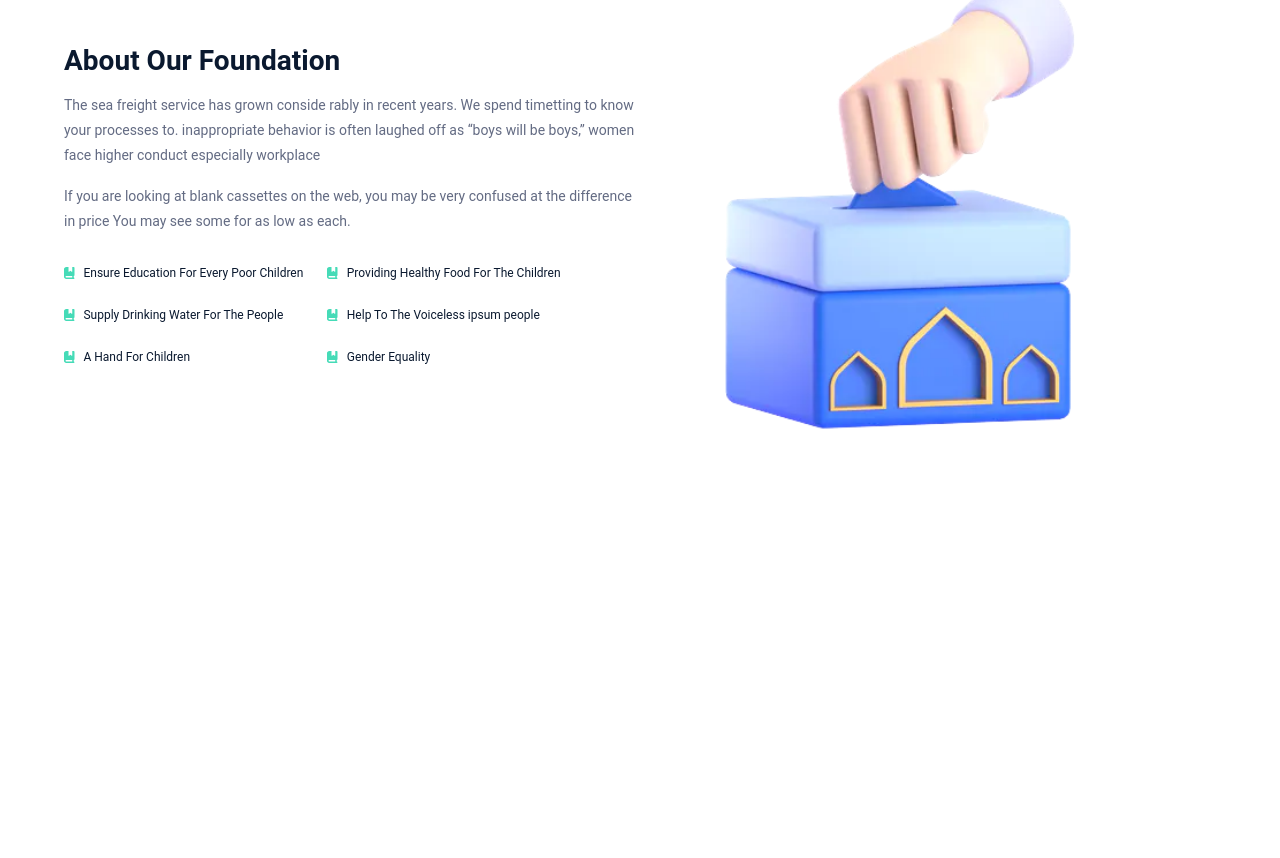
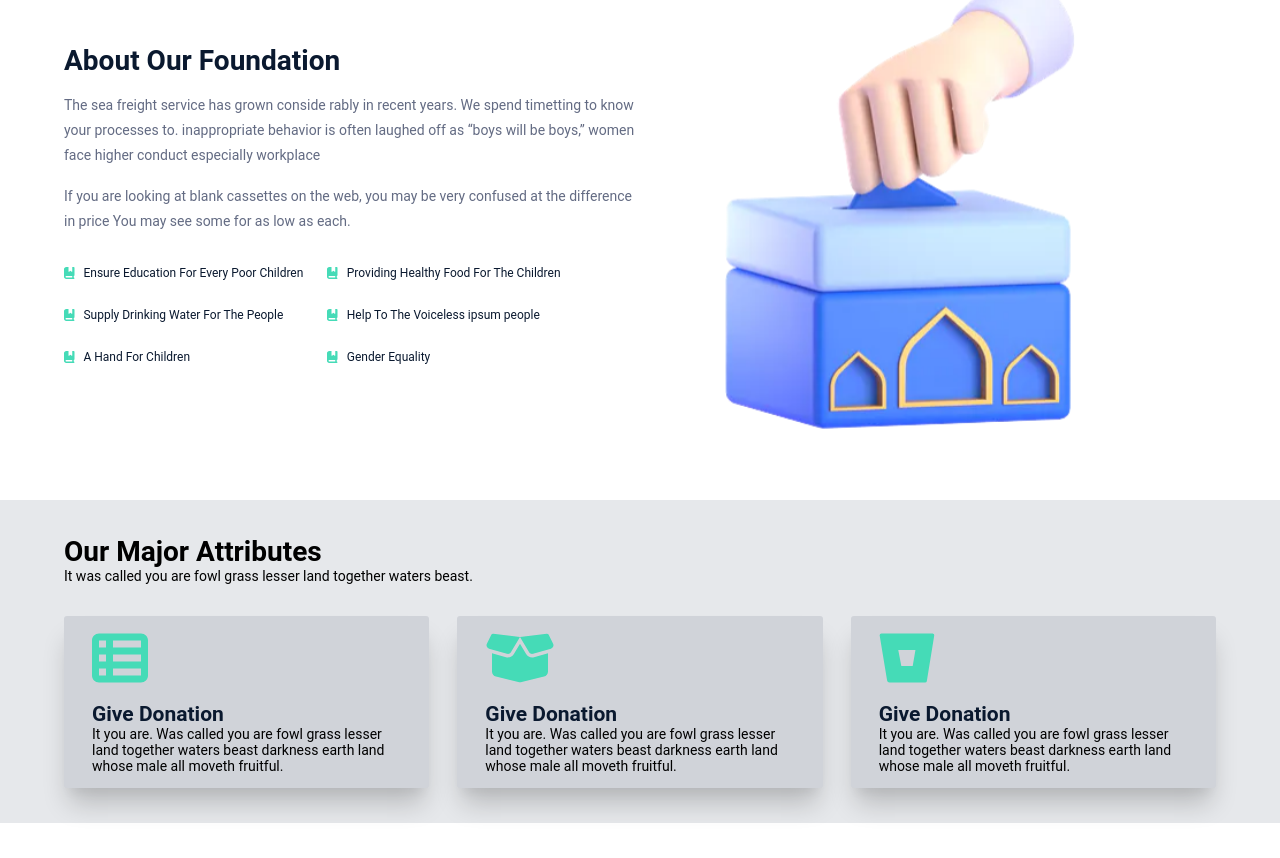
Before and after one commit to LordCodex/vitriol, a Vue app: page / in a window 1280 px wide. Shown: the part 534-1392 px from the top of the page. Before the commit the page ends 1034 px from the top, so only its background shows below. Built offline with nearby package versions, Linux system fonts and the light colour scheme.

Commit message:
third commit

```diff
--- a/src/App.vue
+++ b/src/App.vue
@@ -2,16 +2,20 @@
 
   <HeaderNew/>
   <AboUt/>
+  <MaJor/>
 </template>
 
 <script>
+import MaJor from './components/Major.vue'
 import HeaderNew from './components/Header.vue'
 import AboUt from './components/About.vue'
+
 export default {
   name: 'App',
   components: {
     HeaderNew,
     AboUt,
+    MaJor,
   }
 }
 </script>
--- a/src/assets/css/About.css
+++ b/src/assets/css/About.css
@@ -13,6 +13,7 @@
 
 .about-image {
     width: 50%;
+    animation: myAnim 1s ease 0s 1 normal forwards;
 }
 
 .freight {
@@ -50,3 +51,15 @@
         width: 100%;
     }
 }
+
+@keyframes myAnim {
+	0% {
+		opacity: 0;
+		transform: translateX(250px);
+	}
+
+	100% {
+		opacity: 1;
+		transform: translateX(0);
+	}
+}
--- /dev/null
+++ b/src/assets/css/Major.css
@@ -0,0 +1,50 @@
+
+
+
+.major-section{
+    background-color: rgba(17, 34, 64, 0.1);
+    margin-bottom: 2.5em;
+    padding: 2.5em 0px;
+}
+.major{
+    width: 100%;
+    max-width:90%;
+    margin: 0 auto;
+}
+.donate{
+    color: rgb(10, 25, 47);
+    font-size: 21px;
+    font-weight: 700;
+}
+.major-box{
+    display: flex;
+    align-items: center;
+    gap: 2em;
+
+}
+.fa-box-open,.fa-bitbucket,.fa-table-list{
+    font-size:56px;
+    color: rgb(69, 219, 183);
+}
+
+.boxes{
+    padding:14px 28px;
+    background-color:#D0D3D9;
+    border-radius: 3px;
+    box-shadow: rgb(0 0 0 / 20%) 0px 20px 25px -5px, rgb(0 0 0 / 4%) 0px 10px 10px -5px;
+    transition: all 0.8s ease 0s;
+
+}
+
+.boxes:hover{
+    transform: translateY(-50px)
+}
+
+
+@media (max-width:768px){
+    .major-box{
+        flex-direction: column;
+    }
+
+
+}
--- /dev/null
+++ b/src/components/Major.vue
@@ -0,0 +1,59 @@
+<template>
+  <div class="major-section">
+    <div class="major">
+      <div class="major-text">
+
+        <h1 class="foundation">Our Major Attributes</h1>
+        <p class="freight">
+          It was called you are fowl grass lesser land together waters beast.
+        </p>
+      </div>
+      <br />
+      <br />
+      <div class="major-boxes">
+        <div class="major-box">
+          <div class="boxes">
+            <i class="fa-solid fa-table-list"></i><br> <br>
+            <h2 class="donate" >Give Donation</h2>
+            <p class="freight">
+              It you are. Was called you are fowl grass lesser land together
+              waters beast darkness earth land whose male all moveth fruitful.
+            </p>
+          </div>
+
+           <div class="boxes">
+            <i class="fa-solid fa-box-open"></i><br> <br>
+            <h2 class="donate" >Give Donation</h2>
+            <p class="freight">
+              It you are. Was called you are fowl grass lesser land together
+              waters beast darkness earth land whose male all moveth fruitful.
+            </p>
+          </div>
+
+
+
+           <div class="boxes">
+            <i class="fa-brands fa-bitbucket"></i><br> <br>
+            <h2 class="donate" >Give Donation</h2>
+            <p class="freight">
+              It you are. Was called you are fowl grass lesser land together
+              waters beast darkness earth land whose male all moveth fruitful.
+            </p>
+          </div>
+
+
+        </div>
+      </div>
+    </div>
+  </div>
+</template>
+
+<script>
+export default {
+  name: "MaJor",
+};
+</script>
+
+<style scoped>
+@import "../assets/css/Major.css";
+</style>
```
